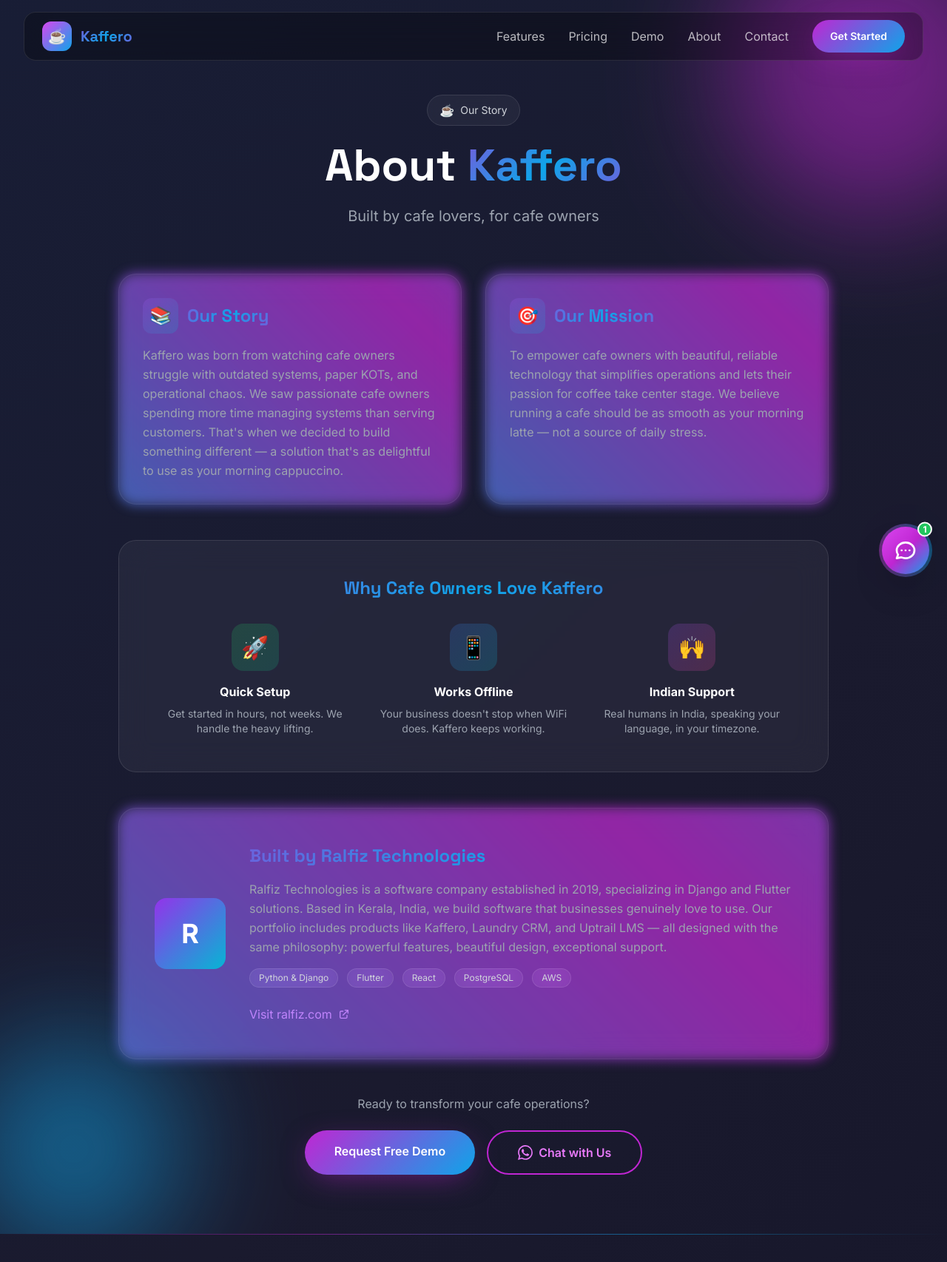
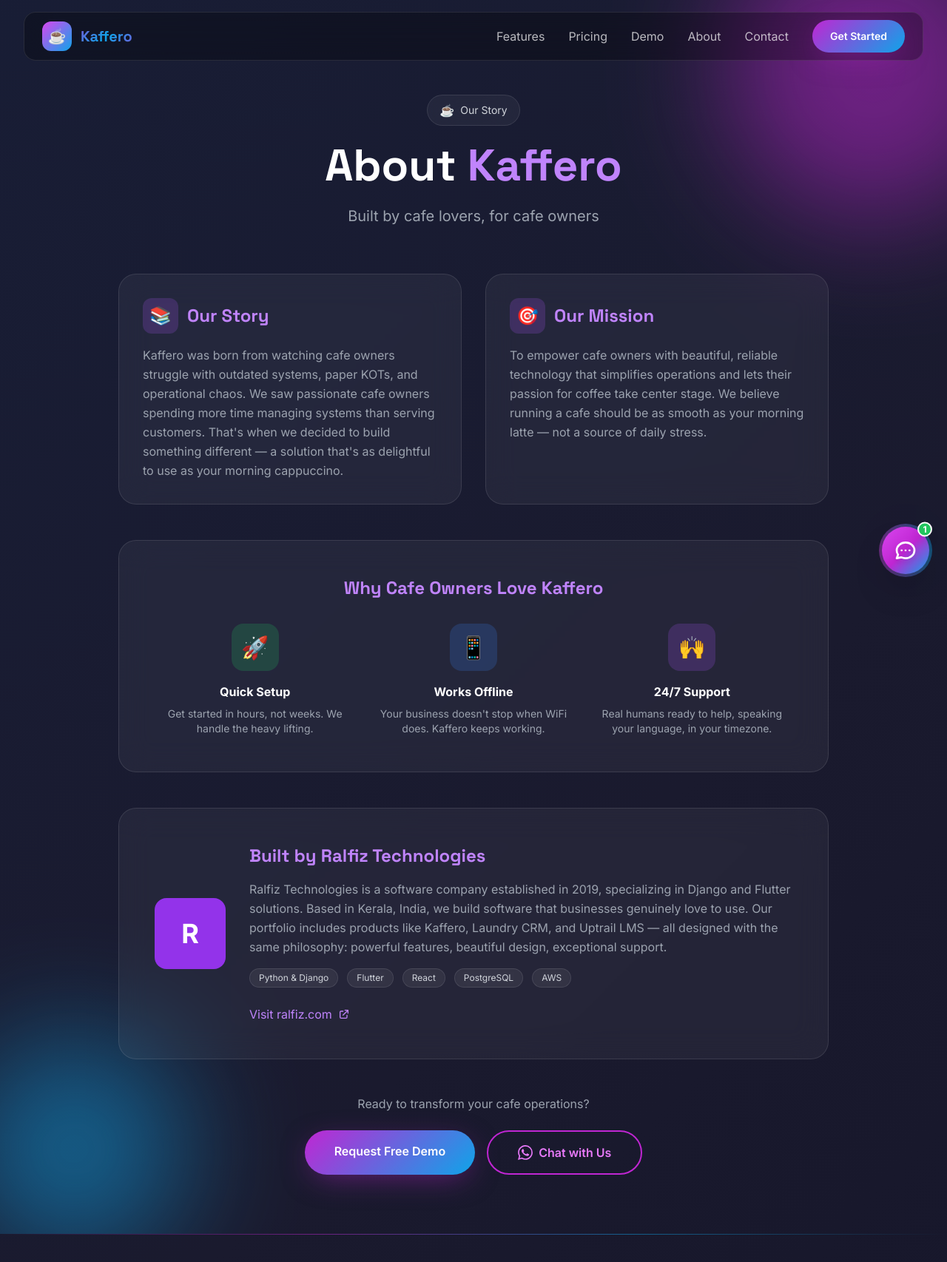
Before and after one commit to jobinsebastianralfiz/kaffero-website, a Django app: page /about/ in a window 1280 px wide. Shown: the top 1706 px of the page at 74% size. Run offline with Django 5.2, Linux system fonts and the light colour scheme; some libraries are stand-ins or nearby versions.

Commit message:
Remove gradient animations from forms and about page

```diff
--- a/templates/website/about.html
+++ b/templates/website/about.html
@@ -14,7 +14,7 @@
                 <span class="text-sm text-gray-300">Our Story</span>
             </div>
             <h1 class="text-4xl md:text-6xl font-display font-bold mb-6">
-                About <span class="gradient-text">{{ site_name }}</span>
+                About <span class="text-purple-400">{{ site_name }}</span>
             </h1>
             <p class="text-xl text-gray-400 max-w-2xl mx-auto">
                 Built by cafe lovers, for cafe owners
@@ -23,12 +23,12 @@
 
         <div class="grid md:grid-cols-2 gap-8 mb-12">
             <!-- Our Story -->
-            <div class="glass rounded-3xl p-8 neon-border">
+            <div class="glass rounded-3xl p-8">
                 <div class="flex items-center gap-3 mb-4">
-                    <div class="w-12 h-12 rounded-xl bg-gradient-to-br from-purple-500/20 to-cyan-500/20 flex items-center justify-center">
+                    <div class="w-12 h-12 rounded-xl bg-purple-500/20 flex items-center justify-center">
                         <span class="text-2xl">&#128218;</span>
                     </div>
-                    <h2 class="text-2xl font-display font-bold gradient-text">Our Story</h2>
+                    <h2 class="text-2xl font-display font-bold text-purple-400">Our Story</h2>
                 </div>
                 <p class="text-gray-400 leading-relaxed">
                     Kaffero was born from watching cafe owners struggle with outdated systems, paper KOTs, and
@@ -39,12 +39,12 @@
             </div>
 
             <!-- Our Mission -->
-            <div class="glass rounded-3xl p-8 neon-border">
+            <div class="glass rounded-3xl p-8">
                 <div class="flex items-center gap-3 mb-4">
-                    <div class="w-12 h-12 rounded-xl bg-gradient-to-br from-purple-500/20 to-cyan-500/20 flex items-center justify-center">
+                    <div class="w-12 h-12 rounded-xl bg-purple-500/20 flex items-center justify-center">
                         <span class="text-2xl">&#127919;</span>
                     </div>
-                    <h2 class="text-2xl font-display font-bold gradient-text">Our Mission</h2>
+                    <h2 class="text-2xl font-display font-bold text-purple-400">Our Mission</h2>
                 </div>
                 <p class="text-gray-400 leading-relaxed">
                     To empower cafe owners with beautiful, reliable technology that simplifies operations and
@@ -56,42 +56,42 @@
 
         <!-- Why Kaffero -->
         <div class="glass rounded-3xl p-8 md:p-12 mb-12">
-            <h2 class="text-2xl font-display font-bold mb-8 text-center gradient-text">Why Cafe Owners Love Kaffero</h2>
+            <h2 class="text-2xl font-display font-bold mb-8 text-center text-purple-400">Why Cafe Owners Love Kaffero</h2>
             <div class="grid md:grid-cols-3 gap-6">
                 <div class="text-center">
-                    <div class="w-16 h-16 rounded-2xl bg-gradient-to-br from-green-500/20 to-emerald-500/20 flex items-center justify-center mx-auto mb-4">
+                    <div class="w-16 h-16 rounded-2xl bg-green-500/20 flex items-center justify-center mx-auto mb-4">
                         <span class="text-3xl">&#128640;</span>
                     </div>
                     <h3 class="font-bold mb-2">Quick Setup</h3>
                     <p class="text-sm text-gray-400">Get started in hours, not weeks. We handle the heavy lifting.</p>
                 </div>
                 <div class="text-center">
-                    <div class="w-16 h-16 rounded-2xl bg-gradient-to-br from-blue-500/20 to-cyan-500/20 flex items-center justify-center mx-auto mb-4">
+                    <div class="w-16 h-16 rounded-2xl bg-blue-500/20 flex items-center justify-center mx-auto mb-4">
                         <span class="text-3xl">&#128241;</span>
                     </div>
                     <h3 class="font-bold mb-2">Works Offline</h3>
                     <p class="text-sm text-gray-400">Your business doesn't stop when WiFi does. Kaffero keeps working.</p>
                 </div>
                 <div class="text-center">
-                    <div class="w-16 h-16 rounded-2xl bg-gradient-to-br from-purple-500/20 to-pink-500/20 flex items-center justify-center mx-auto mb-4">
+                    <div class="w-16 h-16 rounded-2xl bg-purple-500/20 flex items-center justify-center mx-auto mb-4">
                         <span class="text-3xl">&#128588;</span>
                     </div>
-                    <h3 class="font-bold mb-2">Indian Support</h3>
-                    <p class="text-sm text-gray-400">Real humans in India, speaking your language, in your timezone.</p>
+                    <h3 class="font-bold mb-2">24/7 Support</h3>
+                    <p class="text-sm text-gray-400">Real humans ready to help, speaking your language, in your timezone.</p>
                 </div>
             </div>
         </div>
 
         <!-- Built by Ralfiz -->
-        <div class="glass rounded-3xl p-8 md:p-12 neon-border">
+        <div class="glass rounded-3xl p-8 md:p-12">
             <div class="flex flex-col md:flex-row items-center gap-8">
                 <div class="flex-shrink-0">
-                    <div class="w-24 h-24 rounded-2xl bg-gradient-to-br from-purple-600 to-cyan-500 flex items-center justify-center">
+                    <div class="w-24 h-24 rounded-2xl bg-purple-600 flex items-center justify-center">
                         <span class="text-4xl font-bold text-white">R</span>
                     </div>
                 </div>
                 <div class="flex-1 text-center md:text-left">
-                    <h2 class="text-2xl font-display font-bold mb-4 gradient-text">Built by {{ company_name }}</h2>
+                    <h2 class="text-2xl font-display font-bold mb-4 text-purple-400">Built by {{ company_name }}</h2>
                     <p class="text-gray-400 leading-relaxed mb-4">
                         {{ company_name }} is a software company established in 2019, specializing in Django and Flutter
                         solutions. Based in Kerala, India, we build software that businesses genuinely love to use.
--- a/templates/website/contact.html
+++ b/templates/website/contact.html
@@ -8,7 +8,7 @@
     <div class="max-w-7xl mx-auto px-4 sm:px-6 lg:px-8">
         <div class="text-center mb-16">
             <h1 class="text-4xl md:text-6xl font-display font-bold mb-6">
-                Get in <span class="gradient-text">Touch</span>
+                Get in <span class="text-purple-400">Touch</span>
             </h1>
             <p class="text-xl text-gray-400">We'd love to hear from you</p>
         </div>
--- a/templates/website/demo.html
+++ b/templates/website/demo.html
@@ -15,7 +15,7 @@
                 <span class="text-sm text-gray-300">Free Demo</span>
             </div>
             <h1 class="text-4xl md:text-6xl font-display font-bold mb-6">
-                See Kaffero <span class="gradient-text">in Action</span>
+                See Kaffero <span class="text-purple-400">in Action</span>
             </h1>
             <p class="text-xl text-gray-400 max-w-2xl mx-auto">
                 Get your own private demo with your cafe name. No generic logins, no spam.
@@ -24,7 +24,7 @@
 
         <div class="grid lg:grid-cols-2 gap-12 items-start">
             <!-- Form -->
-            <div class="glass rounded-3xl p-8 neon-border">
+            <div class="glass rounded-3xl p-8">
                 <h2 class="text-2xl font-display font-bold mb-6">Request Your Free Demo</h2>
 
                 <form method="post" class="space-y-5">
```
